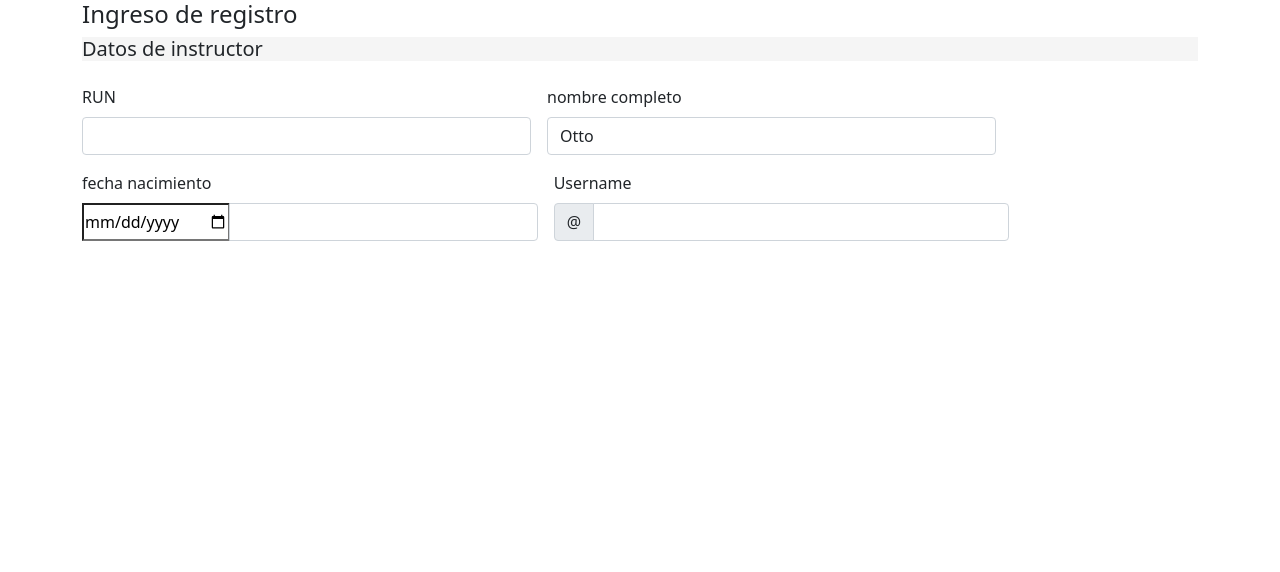
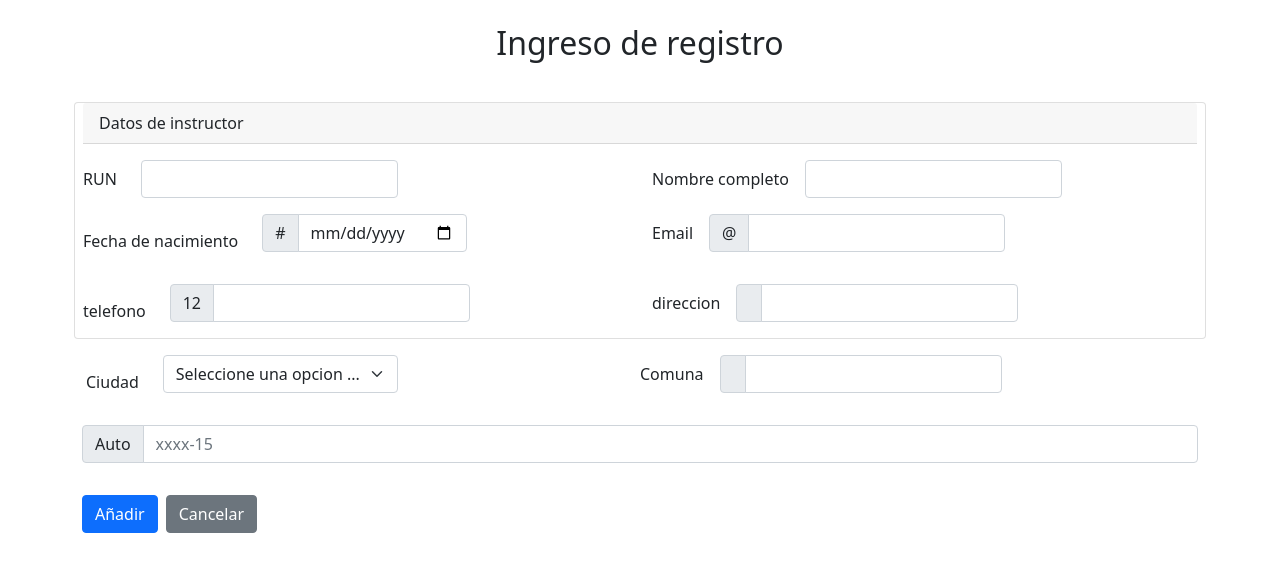
Before and after one commit to jonathanParamo/formulario, a plain HTML site: page index.html in a window 1280 px wide. Drawn offline with nearby package versions, Linux system fonts and the light colour scheme.

Commit message:
se agregan dos botones

```diff
--- a/index.html
+++ b/index.html
@@ -14,47 +14,142 @@
 <body>
   <div class="container">
 
-    <p class="h4">Ingreso de registro</p>
-    <div><p class="h5"> Datos de instructor</p>
-        <form class="row g-3 needs-validation mt-5px" novalidate>
-          <div class="row g-3" >
-            <div class="col-md-5">
-              <label for="validationCustom01" class="form-label">RUN</label>
-              <input type="text" class="form-control" id="validationCustom01" value=" " required>
-              <div class="valid-feedback">
-                Looks good!
+    <p class="h2 text-center mt-4">Ingreso de registro</p>
+      <form class="row g-3 needs-validation mt-5px" novalidate>
+        <div class="card mt-5">
+          <div class="card-header">
+            Datos de instructor
+          </div>
+          <div class="row mt-3">
+            <div class="col">
+              <div class="row align-items-center">
+                <div class="col-auto">
+                  <label for="RUN" class="col-form-label">RUN</label>
+                </div>
+                <div class="col-auto">
+                  <input type="password" id="RUN" class="form-control" aria-describedby="passwordHelpInline">
+                </div>
               </div>
             </div>
-            <div class="col-md-5">
-              <label for="validationCustom02" class="form-label">nombre completo</label>
-              <input type="text" class="form-control" id="validationCustom02" value="Otto" required>
-              <div class="valid-feedback">
-                Looks good!
+            <div class="col">
+              <div class="row g-3 align-items-center">
+                <div class="col-auto">
+                  <label for="fullName" class="col-form-label">Nombre completo</label>
+                </div>
+                <div class="col-auto">
+                  <input type="password" id="fullName" class="form-control" aria-describedby="passwordHelpInline">
+                </div>
               </div>
             </div>
           </div>
-          <div class="col-md-5">
-            <label for="validationCustomUsername" class="form-label">fecha nacimiento</label>
-            <div class="input-group has-validation">
-              <input type="date">
-              <input type="text" class="form-control" id="validationCustomUsername" aria-describedby="inputGroupPrepend" required>
-              <div class="invalid-feedback">
-                Please choose a username.
+
+          <div class="row mt-3">
+            <div class="col">
+              <div class="row align-items-center">
+                <div class="col-auto">
+                  <label for="date" class="col-form-label">Fecha de nacimiento</label>
+                </div>
+                <div class="col-auto">
+                  <div class="input-group mb-3">
+                    <span class="input-group-text" id="basic-addon1">#</span>
+                    <input type="date" class="form-control" aria-label="Username" aria-describedby="basic-addon1">
+                  </div>
+                </div>
+              </div>
+            </div>
+
+            <div class="col">
+              <div class="row g-3">
+                <div class="col-auto">
+                  <label for="email" class="col-form-label">Email</label>
+                </div>
+                <div class="col-auto">
+                  <div class="input-group mb-3">
+                    <span class="input-group-text" id="basic-addon1">@</span>
+                    <input type="number" class="form-control" aria-label="Username" aria-describedby="basic-addon1">
+                  </div>
+                </div>
               </div>
             </div>
           </div>
-          <div class="col-md-5">
-            <label for="validationCustomUsername" class="form-label">Username</label>
-            <div class="input-group has-validation">
-              <span class="input-group-text" id="inputGroupPrepend">@</span>
-              <input type="text" class="form-control" id="validationCustomUsername" aria-describedby="inputGroupPrepend" required>
-              <div class="invalid-feedback">
-                Please choose a username.
+
+           <div class="row mt-3">
+            <div class="col">
+              <div class="row align-items-center">
+                <div class="col-auto">
+                  <label for="number" class="col-form-label">telefono</label>
+                </div>
+                <div class="col-auto">
+                  <div class="input-group mb-3">
+                    <span class="input-group-text" id="basic-addon1">12</span>
+                    <input type="number" class="form-control" aria-label="Username" aria-describedby="basic-addon1">
+                  </div>
+                </div>
+              </div>
+            </div>
+
+            <div class="col">
+              <div class="row g-3">
+                <div class="col-auto">
+                  <label for="direccion" class="col-form-label">direccion</label>
+                </div>
+                <div class="col-auto">
+                  <div class="input-group mb-3">
+                    <span class="input-group-text" id="basic-addon1"></span>
+                    <input type="number" class="form-control" aria-label="direccion" aria-describedby="basic-addon1">
+                  </div>
+                </div>
               </div>
             </div>
           </div>
-        </form>
-      </div>
+        </div>
+
+        <div class="row mt-3">
+          <div class="col">
+            <div class="row align-items-center">
+              <div class="col-auto">
+                <label for="ciudad" class="col-form-label">Ciudad</label>
+              </div>
+              <div class="col-auto">
+                <div class="input-group mb-3">
+                  <select class="form-select" aria-label="Default select example">
+                    <option selected>Seleccione una opcion ...</option>
+                    <option value="1">One</option>
+                    <option value="2">Two</option>
+                    <option value="3">Three</option>
+                  </select>
+                </div>
+              </div>
+            </div>
+          </div>
+
+          <div class="col">
+            <div class="row g-3">
+              <div class="col-auto">
+                <label for="comuna" class="col-form-label">Comuna</label>
+              </div>
+              <div class="col-auto">
+                <div class="input-group mb-3">
+                  <span class="input-group-text" id="basic-addon1"></span>
+                  <input type="select" class="form-control" aria-label="comuna" aria-describedby="basic-addon1">
+                </div>
+              </div>
+            </div>
+          </div>
+        </div>
+        <div class="input-group mb-3 d-flex-rigth">
+          <span class="input-group-text" id="basic-addon1">Auto</span>
+          <input type="text" class="form-control" placeholder="xxxx-15" aria-label="Username" aria-describedby="basic-addon1">
+        </div>
+        <div class="btn-toolbar text-xs-right" role="toolbar" aria-label="Toolbar with button groups">
+          <div class="btn-group me-2" role="group" aria-label="First group">
+            <button type="button" class="btn btn-primary">Añadir</button>
+          </div>
+          <div class="btn-group me-2" role="group" aria-label="Second group">
+            <button type="button" class="btn btn-secondary">Cancelar</button>
+          </div>
+        </div>
+      </form>
   </div>
 
   <script src="https://cdn.jsdelivr.net/npm/bootstrap@5.0.2/dist/js/bootstrap.bundle.min.js"
```
